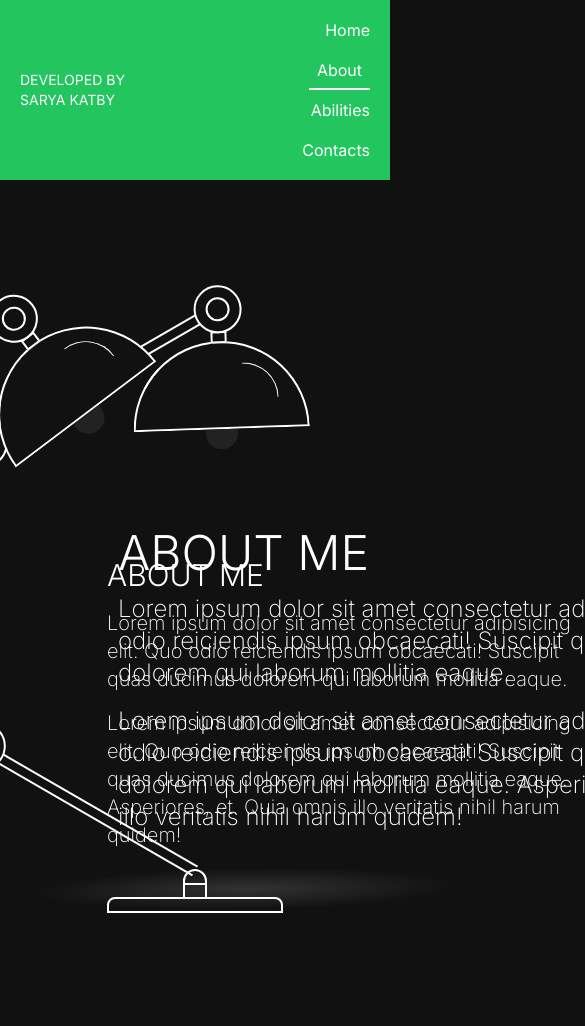
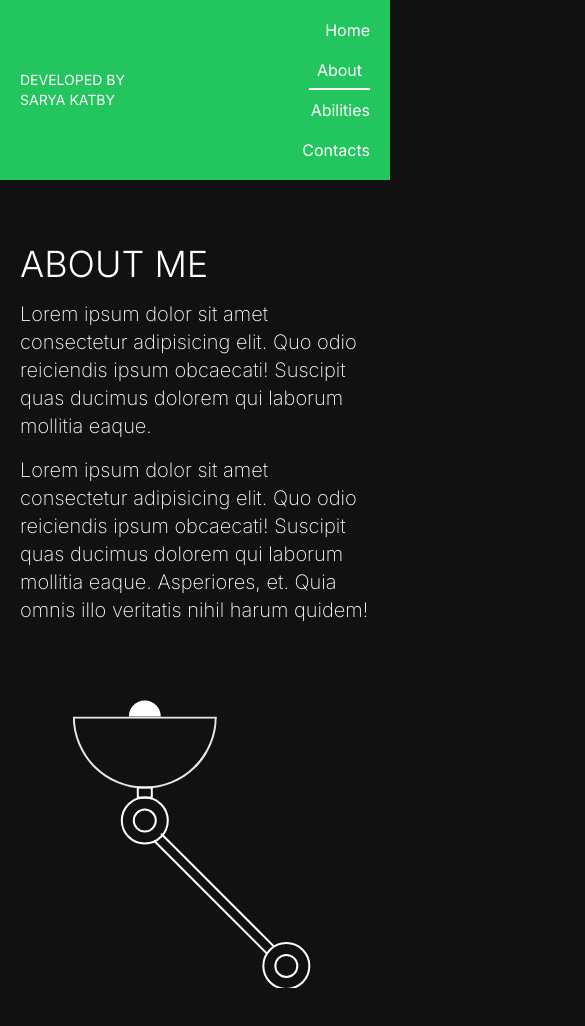
Before and after one commit to SaryaKatbi/lamp-portfolio, a React (Vite) app: page /about in a window 390 px wide. Shown: the top 1026 px of the page, 585 px wide, since content can reach past the window. After the commit the page ends 988 px from the top, so only its background shows below. Built offline with nearby package versions, Linux system fonts and the light colour scheme.

Commit message:
Responsive DesKamp

```diff
--- a/src/components/DeskLamp.tsx
+++ b/src/components/DeskLamp.tsx
@@ -1,11 +1,13 @@
 const DeskLamp = ({
   mouseY,
+  className,
   aboutTitle,
   p1,
   p2,
 }: {
   mouseY: number;
   aboutTitle: string;
+  className: string;
   p1: string;
   p2: string;
 }) => {
@@ -19,7 +21,7 @@ const DeskLamp = ({
   const shadowPosition = ((mouseY - 0) * (10 - 500)) / (1000 - 0) + 250;
 
   return (
-    <section className="group flex items-center justify-center ">
+    <section className={`group flex items-center justify-center ${className}`}>
       <div className="absolute -z-50 mt-[460px] flex h-fit min-h-screen items-end gap-[360px]">
         <section>
           <div className="flex flex-col items-center">
@@ -92,8 +94,10 @@ const DeskLamp = ({
           </div>
         </section>
 
-        <article className="-mb-20 flex w-[690px] flex-col gap-4 font-secondaryFont text-2xl font-extralight text-white">
-          <h2 className="text-5xl font-light uppercase ">{aboutTitle}</h2>
+        <article className="-mb-20 flex w-[500px] flex-col gap-4 font-secondaryFont text-xl font-extralight text-white xl:w-[690px] xl:text-2xl">
+          <h2 className="text-4xl font-light uppercase xl:text-5xl ">
+            {aboutTitle}
+          </h2>
           <p>{p1}</p>
           <p>{p2}</p>
           <div
@@ -102,7 +106,7 @@ const DeskLamp = ({
               transition: "transform 100ms ease",
             }}
           >
-            <div className="left-0 -ml-28 h-32 w-[800px] -rotate-1 bg-gradient-radial opacity-0 transition-opacity duration-500 group-hover:opacity-100 " />
+            <div className="left-0 -ml-28 h-32 -rotate-1 bg-gradient-radial opacity-0 transition-opacity duration-500 group-hover:opacity-100 xl:w-[800px] " />
           </div>
         </article>
       </div>
--- a/src/components/ResDeskLamp.tsx
+++ b/src/components/ResDeskLamp.tsx
@@ -1,76 +1,42 @@
 const ResDeskLamp = () => {
   return (
-    <section className="group flex items-center justify-center ">
-      <div className="absolute -z-50 mt-[460px] flex min-h-screen items-end">
-        <section>
-          <div className="flex flex-col items-center ">
-            <div className="flex origin-bottom -rotate-[60deg] flex-col items-center ">
-              <div className="flex origin-bottom-center1 rotate-[60deg] flex-col items-center ">
-                <div className="flex origin-bottom-center2 rotate-[60deg] flex-col items-center ">
-                  <div className="flex origin-bottom-center3 rotate-[118deg] flex-col items-center ">
-                    <div className="h-5 w-8 rounded-t-full bg-[#222222] transition-colors duration-500 group-hover:bg-white " />
-                    <div className="absolute -z-50 h-96 w-96 -translate-y-28 bg-gradient-radial-light opacity-0 transition-opacity duration-500 group-hover:opacity-100" />
-                    <div className="flex h-[88px] w-44 items-center justify-center rounded-b-full border-[2px] border-white bg-primmaryDark ">
-                      <div className="absolute mr-20 mt-2 h-9 w-9 origin-top-right rounded-bl-full border-b-[1px] border-white" />
-                      <div className="absolute mr-20 mt-2 h-9 w-9 origin-top-right rounded-bl-full border-l-[1px] border-white" />
-                    </div>
+    <section className="flex h-full justify-center overflow-hidden lg:hidden">
+      <article className="mt-16 flex w-fit flex-col gap-4 font-secondaryFont text-xl font-extralight text-white xl:w-[690px] xl:text-2xl">
+        <h2 className="text-4xl font-light uppercase xl:text-5xl">About me</h2>
+        <p>
+          Lorem ipsum dolor sit amet consectetur adipisicing elit. Quo odio
+          reiciendis ipsum obcaecati! Suscipit quas ducimus dolorem qui laborum
+          mollitia eaque.
+        </p>
+        <p>
+          Lorem ipsum dolor sit amet consectetur adipisicing elit. Quo odio
+          reiciendis ipsum obcaecati! Suscipit quas ducimus dolorem qui laborum
+          mollitia eaque. Asperiores, et. Quia omnis illo veritatis nihil harum
+          quidem!
+        </p>
 
-                    <div className="-mt-[2px] h-3 w-4 border-[2px] border-white bg-primmaryDark" />
-                    <div className="-mt-[2px] flex h-12 w-12 items-center justify-center rounded-full border-[2px] border-white bg-primmaryDark">
-                      <div className="h-6 w-6 rounded-full border-[2px] border-white" />
-                    </div>
-                  </div>
-
-                  <div className="flex gap-2 bg-primmaryDark">
-                    <div className=" -mt-[1px] h-56 w-[2px] bg-white" />
-                    <div className=" -mt-[1px] h-56 w-[2px] bg-white" />
-                  </div>
-
-                  <div className="flex h-12 w-12 items-center justify-center rounded-full border-[2px] border-white">
-                    <div className="h-6 w-6 rounded-full border-[2px] border-white" />
-                  </div>
-                </div>
-
-                <div className="flex gap-2">
-                  <div className="h-64 w-[2px] bg-white" />
-                  <div className="h-64 w-[2px] bg-white" />
-                </div>
-
-                <div className="flex h-12 w-12 items-center justify-center rounded-full border-[2px] border-white">
-                  <div className="h-6 w-6 rounded-full border-[2px] border-white" />
-                </div>
-              </div>
-
-              <div className=" flex gap-2">
-                <div className=" h-56 w-[2px] bg-white" />
-                <div className=" h-56 w-[2px] bg-white" />
+        <section className="bottom-0 flex translate-x-24 items-center justify-center">
+          <div className="flex h-fit w-fit origin-bottom-center2 -rotate-45 flex-col items-center justify-center">
+            <div className="flex origin-bottom-center3 rotate-45 flex-col items-center justify-center">
+              <div className="h-4 w-8 rounded-t-full bg-white"></div>
+              <div className="borderwhi h-[72px] w-36 rounded-b-full border-2" />
+              <div className="-m-[2px] h-3 w-4 border-2 border-white" />
+              <div className="flex h-12 w-12 items-center justify-center rounded-full border-2 border-white">
+                <div className="h-6 w-6 rounded-full border-2 border-white" />
               </div>
             </div>
 
-            <div className="-mb-[2px] -mt-[2px] h-4 w-6 rounded-t-full border-[2px] border-white" />
-            <div className="-mb-[2px] h-4 w-6 border-[2px] border-white" />
-            <div className="h-4 w-44 rounded-t-lg border-[2px] border-white" />
+            <div className="-mt-[2px] flex gap-2">
+              <div className="h-40 w-[2px] bg-white" />
+              <div className="h-40 w-[2px] bg-white" />
+            </div>
+
+            <div className=" -mt-[2px] flex h-12 w-12 items-center justify-center rounded-full border-2 border-white">
+              <div className="h-6 w-6 rounded-full border-2 border-white" />
+            </div>
           </div>
         </section>
-
-        <article className="absolute flex w-[500px] flex-col gap-4 font-secondaryFont text-xl font-extralight text-white">
-          <h2 className="text-3xl font-light uppercase">About me</h2>
-          <p>
-            Lorem ipsum dolor sit amet consectetur adipisicing elit. Quo odio
-            reiciendis ipsum obcaecati! Suscipit quas ducimus dolorem qui
-            laborum mollitia eaque.
-          </p>
-          <p>
-            Lorem ipsum dolor sit amet consectetur adipisicing elit. Quo odio
-            reiciendis ipsum obcaecati! Suscipit quas ducimus dolorem qui
-            laborum mollitia eaque. Asperiores, et. Quia omnis illo veritatis
-            nihil harum quidem!
-          </p>
-          <div>
-            <div className="left-0 -ml-28 h-12 w-[500px] -rotate-1 bg-gradient-radial transition-opacity duration-500 group-hover:opacity-100 lg:h-32 lg:w-[800px] " />
-          </div>
-        </article>
-      </div>
+      </article>
     </section>
   );
 };
```
